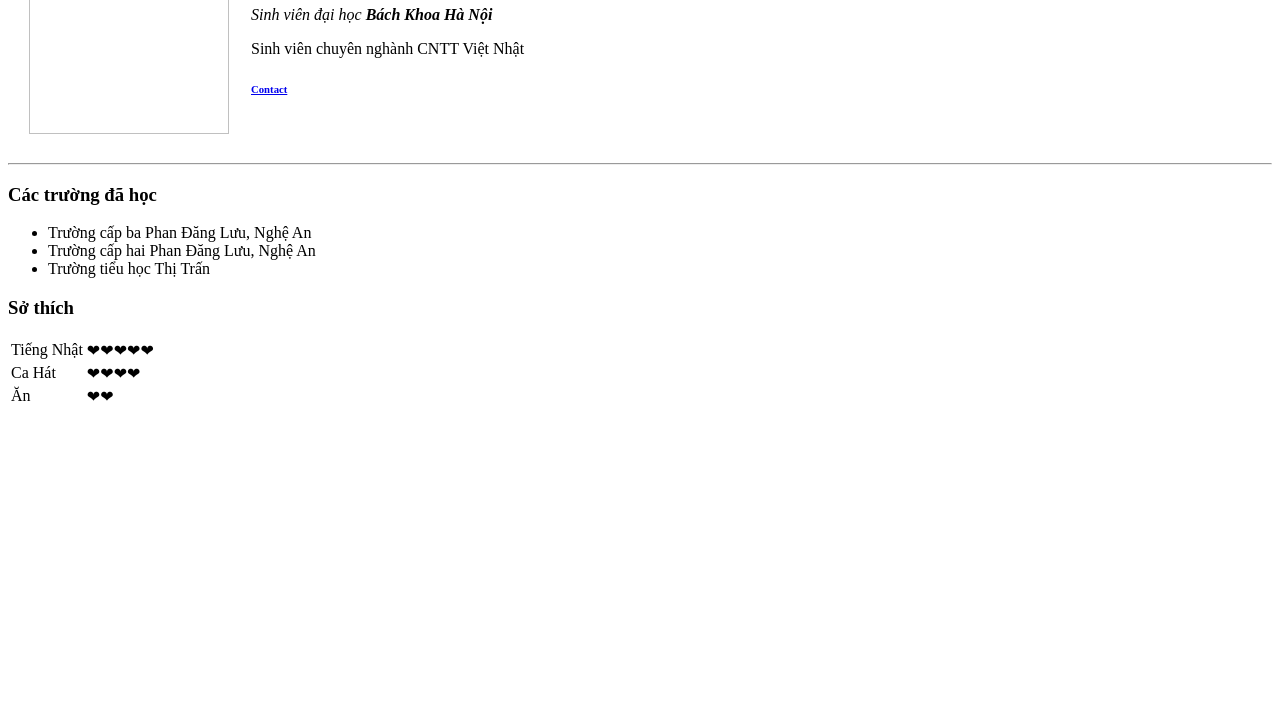
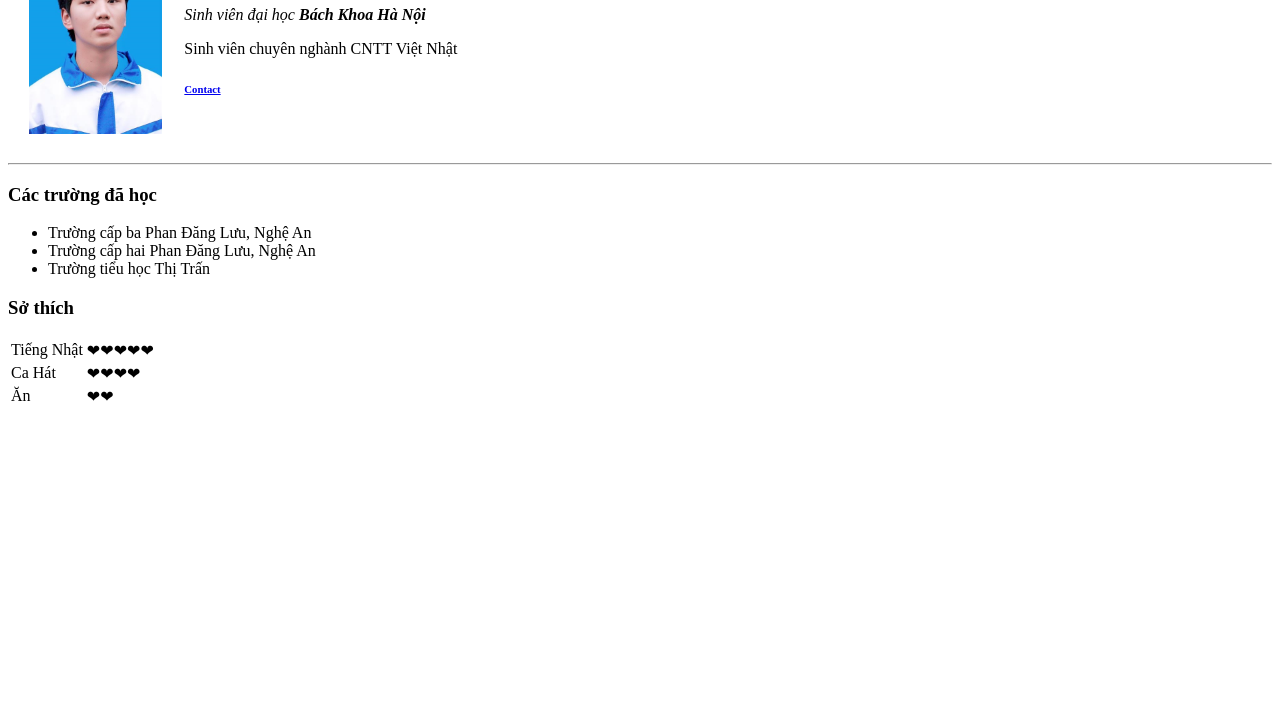
Before and after one commit to puiminh/cv, a plain HTML site: page index.html in a window 1280 px wide. Shown: the part 95-800 px from the top of the page. Drawn offline with Linux system fonts and the light colour scheme.

Commit message:
Update index.html

```diff
--- a/index.html
+++ b/index.html
@@ -8,7 +8,7 @@
 <body>
   <table cellspacing = "20">
     <tr>
-      <td><img height="200px" src="access/img/me.png" alt="Minh (center)"></td>
+      <td><img height="200px" src="me.png" alt="Minh (center)"></td>
       <td><h1>Bùi Hồng Minh</h1>
       <p><em>Sinh viên đại học <strong>Bách Khoa Hà Nội</strong></em></p>
       <p>Sinh viên chuyên nghành CNTT Việt Nhật</p>
```
